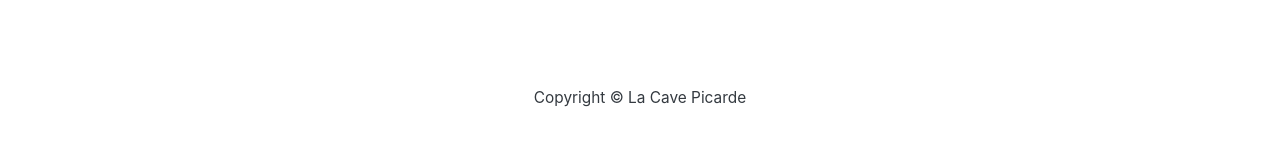
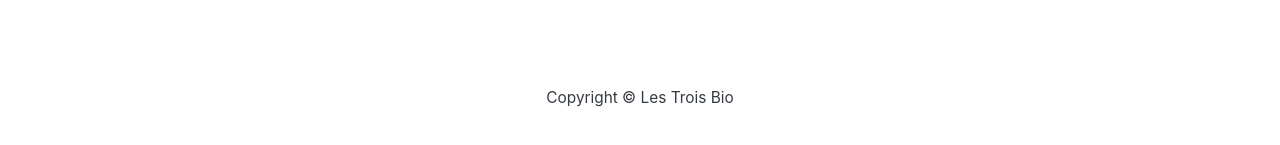
Before and after one commit to raphael-mottelet/ecommerce-lvc, a React (Create React App) app in the folder frontend/: page /produits in a window 1280 px wide. Shown: the part 569-714 px from the top of the page. Built offline with nearby package versions, Linux system fonts and the light colour scheme; no server answers; some icons are missing.

Commit message:
renaming copyright

```diff
--- a/frontend/src/components/Footer.js
+++ b/frontend/src/components/Footer.js
@@ -8,7 +8,7 @@
             <Container>
                 <Row>
                     <Col className="text-center py-3">
-                    Copyright &copy; La Cave Picarde
+                    Copyright &copy; Les Trois Bio
                     </Col>
                 </Row>
             </Container>
```
Also changed, not shown: 1 other file (tests, documents, lock files or other folders).
